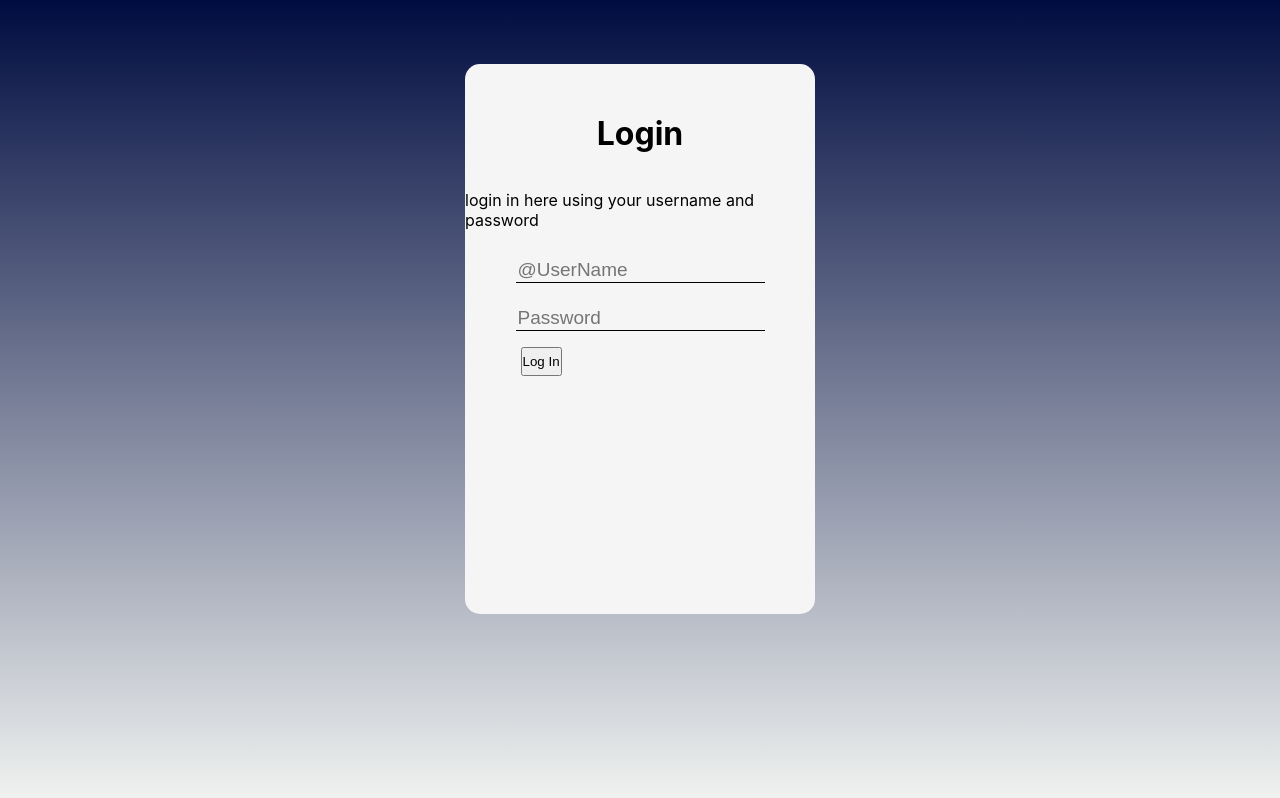
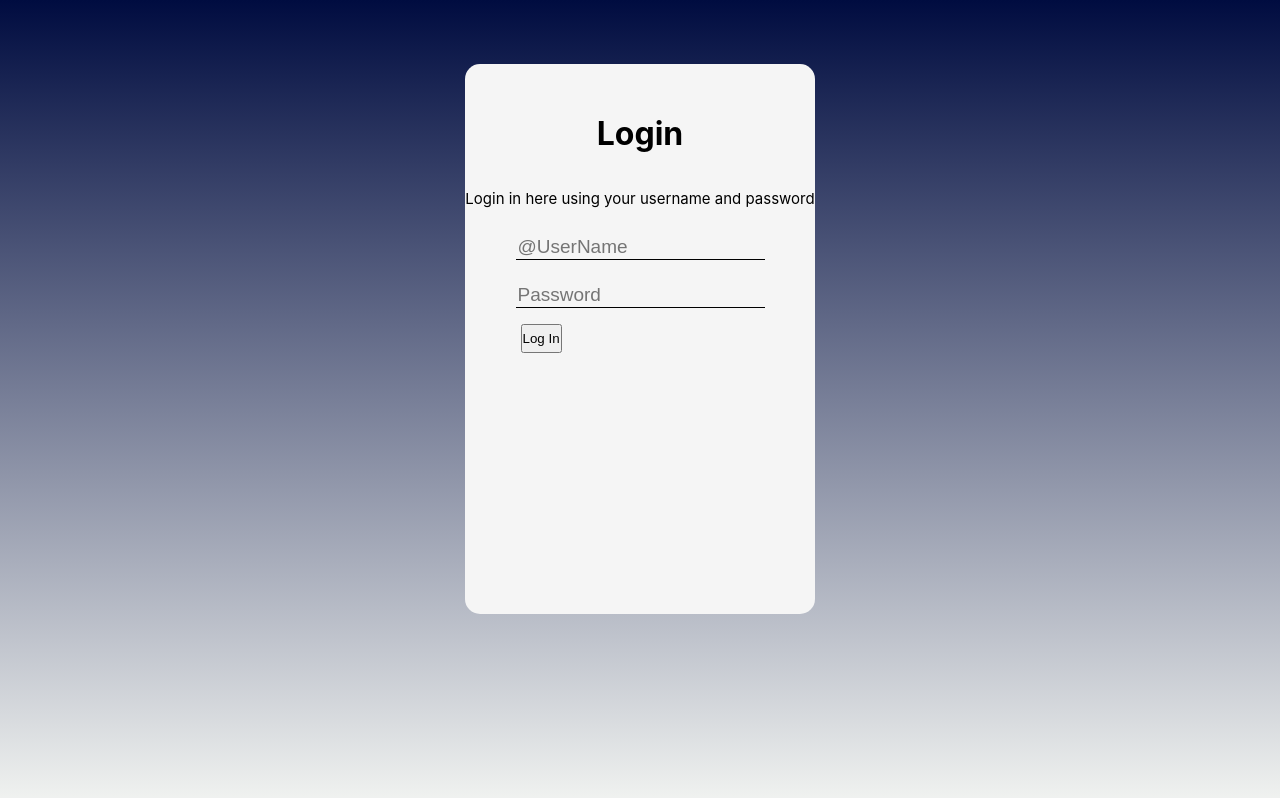
Before and after one commit to lta4/moviFi, a React (Create React App) app: page / in a window 1280 px wide. Built offline with nearby package versions, Linux system fonts and the light colour scheme.

Commit message:
login update

```diff
--- a/src/Login.css
+++ b/src/Login.css
@@ -20,8 +20,11 @@ html, body {
 }
 
 .login {
+    margin-top: 50px;
+}
 
-    margin-top: 50px;
+.loginDetails {
+    font-size: 15px;
 }
 
 .input-wrapper {
--- a/src/components/login.js
+++ b/src/components/login.js
@@ -28,7 +28,7 @@ export default function Login({setToken}) {
     return (
         <div className="login-wrapper">
             <h1 className="login">Login</h1>
-                <p>login in here using your username and password</p>
+                <p className="loginDetails">Login in here using your username and password</p>
             <form onSubmit={handleSubmit}>
                 <div className="input-wrapper">
                     <label>
--- a/src/components/movieDisplay.js
+++ b/src/components/movieDisplay.js
@@ -46,7 +46,7 @@ const movieDisplay = (props) => {
                             <h4>{props.movie.Genre}</h4>
                             <img src={props.movie.Poster} alt={props.movie.Title} />
                             <h3>{props.movie.Year}</h3>
-                            <button onClick={(e) => handleClick(e, movie)}>Remove from Favorites</button>
+                            <button onClick={(e) => handleClick(e, props.movie)}>Remove from Favorites</button>
                         </article>
                     )
                 })}
```
